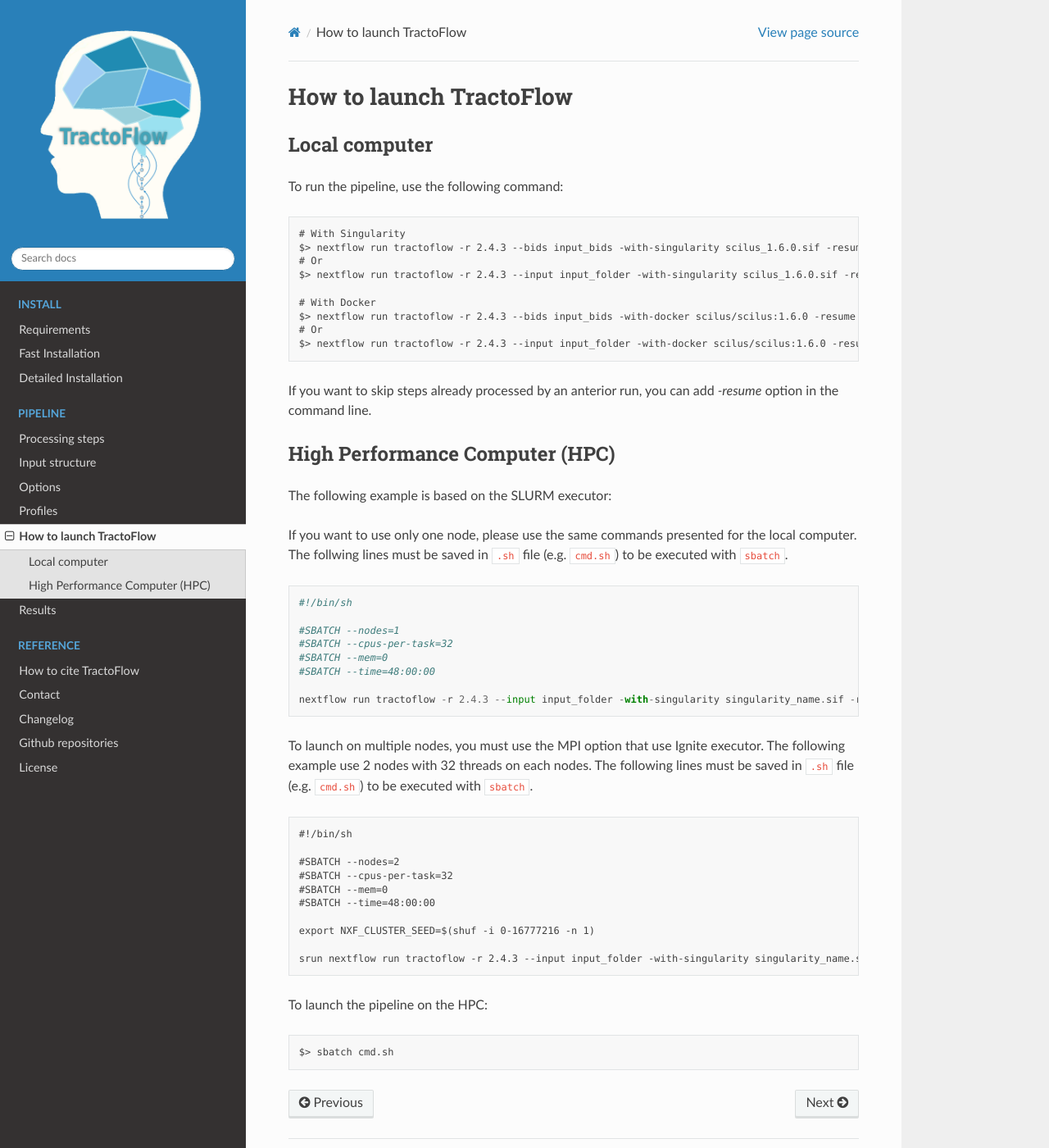
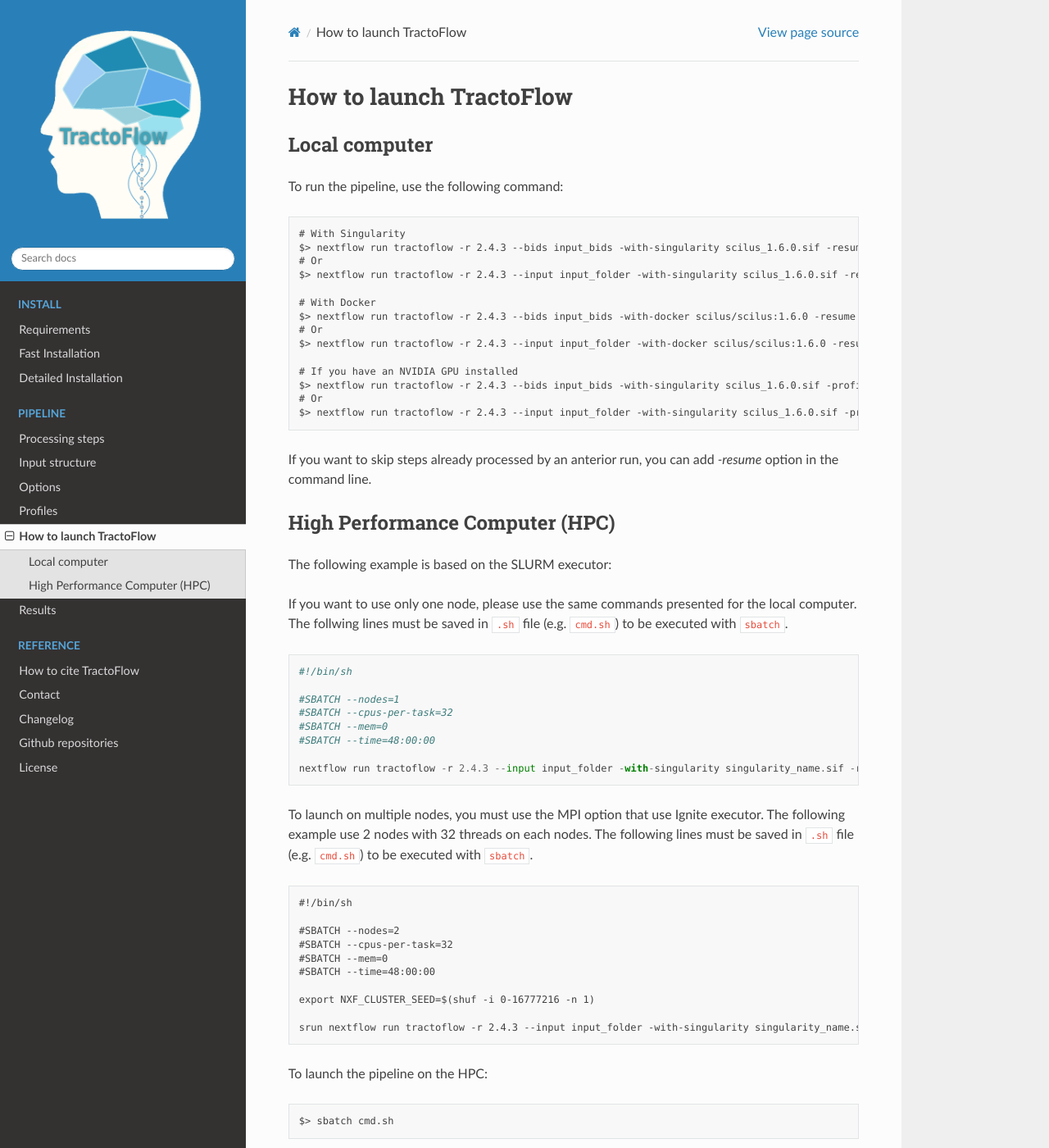
Before and after one commit to scilus/tractoflow_documentation, a Sphinx documentation site: the page built from source/pipeline/launch.rst, in a window 1280 px wide and 1400 px high. Shown: the whole window at 82% size. Built offline with Sphinx 7.4.7 and the Read the Docs theme 2.0.0, drawn with Linux system fonts in a browser that asks for light colours; some of the changed text lies outside the part shown.

Commit message:
add info how to run tractoflow with GPU

```diff
--- a/source/pipeline/launch.rst
+++ b/source/pipeline/launch.rst
@@ -17,6 +17,12 @@
     $> nextflow run tractoflow -r 2.4.3 --bids input_bids -with-docker scilus/scilus:1.6.0 -resume
     # Or
     $> nextflow run tractoflow -r 2.4.3 --input input_folder -with-docker scilus/scilus:1.6.0 -resume
+
+    # If you have an NVIDIA GPU installed
+    $> nextflow run tractoflow -r 2.4.3 --bids input_bids -with-singularity scilus_1.6.0.sif -profile use_gpu -resume
+    # Or
+    $> nextflow run tractoflow -r 2.4.3 --input input_folder -with-singularity scilus_1.6.0.sif -profile use_gpu -resume
+
 
 If you want to skip steps already processed by an anterior run, you can add `-resume` option in the command line.
 
@@ -62,3 +68,26 @@
 ::
 
     $> sbatch cmd.sh
+
+To launch tractoflow on a node with a GPU, you must use the profile use_gpu in your command.
+The following example use one node with gpu. The following lines
+must be saved in ``.sh`` file (e.g. ``cmd.sh``) to be executed with ``sbatch``.
+
+::
+
+    #!/bin/sh
+
+    #SBATCH --nodes=1
+    #SBATCH --gpus-per-node=v100:1
+    #SBATCH --mem=0
+    #SBATCH --time=48:00:00
+
+    export NXF_CLUSTER_SEED=$(shuf -i 0-16777216 -n 1)
+
+    srun nextflow run tractoflow -r 2.4.3 --input input_folder -with-singularity singularity_name.sif -resume -profile use_gpu
+
+To launch the pipeline on the HPC:
+
+::
+
+    $> sbatch cmd.sh
```
